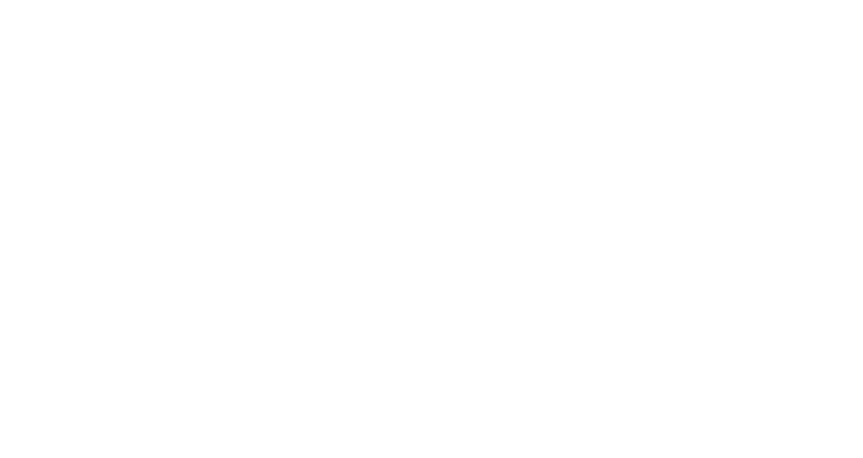
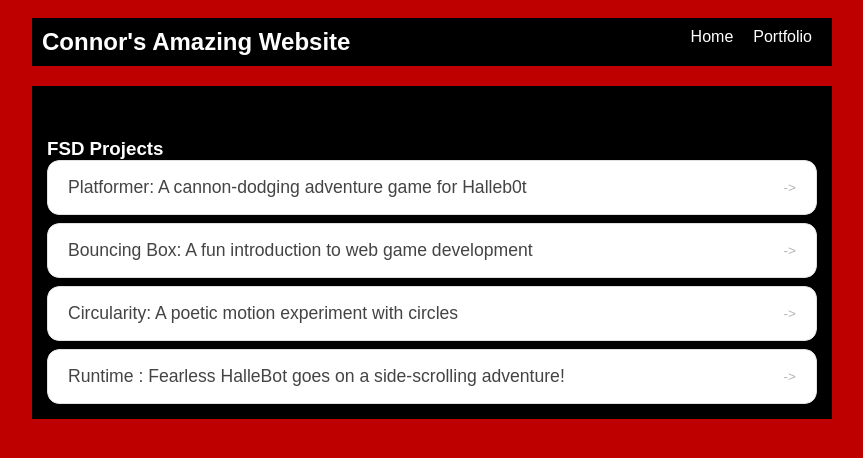
Before and after one commit to Connor48-jpeg/Connor48-jpeg.github.io, a plain HTML site: page portfolio.html in a window 1280 px wide. Shown: the whole page, without its empty margins (208-1071 px from the left). Drawn offline with Linux system fonts and the light colour scheme.

Commit message:
add portfolio page to website

```diff
--- a/portfolio.html
+++ b/portfolio.html
@@ -0,0 +1,48 @@
+<!DOCTYPE html>
+<html>
+  <head>
+    <title>First Website</title>
+    <link rel="stylesheet" href="style.css" />
+  </head>
+
+  <body>
+    <!-- All content goes here -->
+    <div id="all-contents">
+       <nav>
+<h1>Connor's Amazing Website</h1>
+<ul id="nav-ul">
+<li class="nav-li">
+  <a href="index.html">Home</a>
+</li>
+<li class="nav-li">
+  <a href="portfolio.html">Portfolio</a>
+</li>
+</ul>
+  </nav>
+
+  <main>
+<div class="content">
+    <h1>Portfolio</h1>
+    <h3>FSD Projects</h3>
+    <ul id="portfolio">
+<li>
+  <a href="fsd-projects/platformer/">Platformer: A cannon-dodging adventure game for Halleb0t</a>
+</li>
+<li>
+  <a href="fsd-projects/bouncing-box/">Bouncing Box: A fun introduction to web game development</a>
+</li>
+<li>
+  <a href="fsd-projects/circularity/">Circularity: A poetic motion experiment with circles</a>
+</li>
+<li>
+ <a href="fsd-projects/runtime/">Runtime : Fearless HalleBot goes on a side-scrolling adventure!</a>
+</li>
+    </ul>
+
+
+
+  </div>
+  </main>
+    </div>
+  </body>
+</html>
--- a/style.css
+++ b/style.css
@@ -18,7 +18,7 @@
 
 .sidebar {margin-right: 40px; padding: 10px;}
 
-.sidebar-img {width: 200px;  width: 100%; max-width: 760px; aspect-ratio: 3 / 4; object-fit: cover;display: block; border-radius: 16px; filter: grayscale(100%); box-shadow: 0 8px 30px rgba(0, 0, 0, 0.12); transition: filter 0.4s ease, transform 0.4s ease, box-shadow 0.4s ease;}
+.sidebar-img {width: 200px;}
 
 .content {flex: 1; padding: 15px; color: rgb(255, 255, 255);}
 
@@ -26,3 +26,55 @@
 #interests {border: 4px rgb(255, 255, 255) ridge; padding: 8px; margin-top: 20px;}
 
 h2, h3 {margin: 0px;}
+/* Portfolio styles */
+.content h1 {
+  color: black;
+}
+
+#portfolio {
+  list-style: none;
+  margin: 0;
+  padding: 0;
+  width: 100%;
+  display: flex;
+  flex-direction: column;
+  gap: 8px;
+}
+
+#portfolio li {
+  border-radius: 12px;
+  overflow: hidden;
+}
+
+#portfolio a {
+  display: flex;
+  justify-content: space-between;
+  align-items: center;
+  text-decoration: none;
+  color: #444;
+  padding: 16px 20px;
+  font-size: 1.1rem;
+  font-weight: 500;
+  background: #fff;
+  border: 1px solid #e0e0e0;
+  border-radius: 12px;
+  transition: background 0.25s ease, color 0.25s ease, transform 0.25s ease;
+}
+
+#portfolio a:hover {
+  background: #000;
+  color: #fff;
+  transform: translateX(4px);
+}
+
+#portfolio a::after {
+  content: "->";
+  font-size: 0.85rem;
+  opacity: 0.4;
+  transition: opacity 0.25s ease;
+  white-space: nowrap;
+}
+
+#portfolio a:hover::after {
+  opacity: 1;
+}
```
